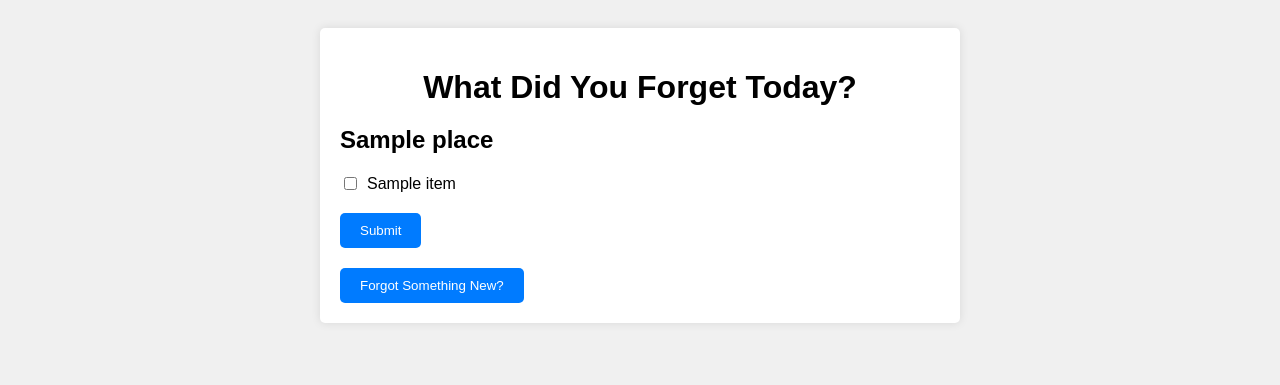
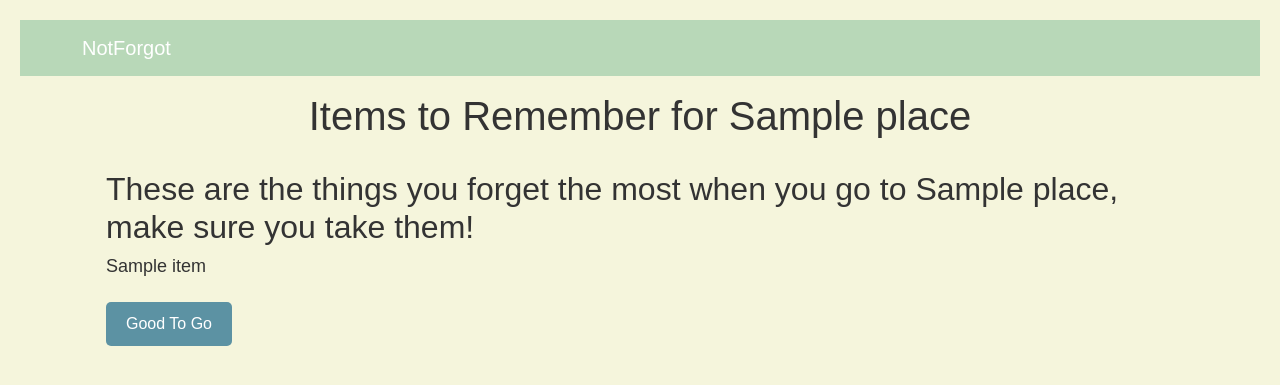
Before and after one commit to MedantSharan/HacklondonHackathon, a Django app: template tasks/templates/forgot_items.html in a window 1280 px wide. Shown: the top 385 px of the page. Run offline with Django 3.2, Linux system fonts and the light colour scheme; the template is opened without the code that fills it: most values are stand-ins (such as "Sample title", 1, 10 or a date in 2020); some libraries are stand-ins or nearby versions.

Commit message:
some ui, some breaks

```diff
--- a/static/custom.css
+++ b/static/custom.css
@@ -19,6 +19,8 @@
   min-height: 100vh;
   height: 100vh;
 }
+
+
 
 .vcenter-item{
     display: flex;
--- a/tasks/templates/forgot_items.html
+++ b/tasks/templates/forgot_items.html
@@ -1,146 +1,91 @@
-<!DOCTYPE html>
-<html lang="en">
-<head>
-    <meta charset="UTF-8">
-    <meta name="viewport" content="width=device-width, initial-scale=1.0">
-    <title>What Did You Forget Today?</title>
+{% extends 'base_content.html' %}
+
+{% block content %}
+
 <style>
     body {
         font-family: Arial, sans-serif;
-            background-color: #f0f0f0;
+        background-color: #f5f5dc; /* Beige background */
+        color: #333; /* Dark font color */
         padding: 20px;
     }
-        .container {
-            max-width: 600px;
-            margin: 0 auto;
-            background-color: #fff;
-            border-radius: 5px;
-            padding: 20px;
-            box-shadow: 0 0 10px rgba(0, 0, 0, 0.1);
-        }
+
     h1 {
         text-align: center;
-            margin-bottom: 20px;
+        margin-bottom: 30px; /* Increased margin for better spacing */
     }
+
     h2 {
         margin-top: 20px;
     }
+
+    h3 {
+        font-size: 18px; /* Font size */
+        margin-bottom: 5px; /* Adjusted margin for better spacing */
+    }
+
     ul {
         list-style-type: none;
         padding: 0;
     }
+
     li {
         margin-bottom: 10px;
     }
-        .checklist-item {
-            display: flex;
-            align-items: center;
-        }
-        .checklist-item input[type="checkbox"] {
-            margin-right: 10px;
-        }
+
     .submit-button {
         display: block;
         margin-top: 20px;
         padding: 10px 20px;
-            background-color: #007bff;
+        background-color: #5c92a3; /* Desired blue-green color */
         color: #fff;
         border: none;
         border-radius: 5px;
         cursor: pointer;
+        font-family: Arial, sans-serif; /* Font family */
+        font-size: 16px; /* Font size */
     }
-        /* Modal styles */
-        .modal {
-            display: none;
-            position: fixed;
-            z-index: 1;
-            left: 0;
-            top: 0;
-            width: 100%;
-            height: 100%;
-            overflow: auto;
-            background-color: rgba(0,0,0,0.4);
-            padding-top: 60px;
+
+    .submit-button:hover {
+        background-color: #47697b; /* Darker blue-green on hover */
     }
-        .modal-content {
-            background-color: #fefefe;
-            margin: 5% auto;
-            padding: 20px;
-            border: 1px solid #888;
-            width: 80%;
-        }
+
 </style>
-</head>
-<body>
+
 <div class="container">
-        <h1>What Did You Forget Today?</h1>
-        <h2>{{ place.name }}</h2>
-        <form method="post">
+    <div class="row">
+        <div class="col-12">
+            <h1>Items to Remember for {{ place.name }}</h1>
+            <h2>These are the things you forget the most when you go to {{ place.name }}, make sure you take them!</h2>
+            <form id="itemsForm" method="post">
                 {% csrf_token %}
                 <ul>
                     {% for item in items %}
-                <li class="checklist-item">
-                    <input type="checkbox" name="items[]" value="{{ item.id }}" {% if item.checked %}checked{% endif %}>
-                    <span>{{ item.name }}</span>
+                    <li>
+                        <label for="item_{{ item.id }}"><h3>{{ item.name }}</h3></label>
                     </li>
                     {% endfor %}
                 </ul>
-            <button type="submit" class="submit-button">Submit</button>
-            <button type="button" class="submit-button" id="forgot-new-btn">Forgot Something New?</button>
-        </form>
-    </div>
-
-    <!-- Modal -->
-    <div id="myModal" class="modal">
-        <div class="modal-content">
-            <span class="close">&times;</span>
-            <h2>Add New Item</h2>
-            <!-- Form to add new item -->
-            <form id="new-item-form">
-                <label for="new-item-name">Item Name:</label>
-                <input type="text" id="new-item-name" name="new-item-name">
-                <button type="submit" class="submit-button">Add</button>
+                <button type="button" id="goodToGoButton" class="submit-button">Good To Go</button>
             </form>
         </div>
     </div>
+</div>
 
+<script src="https://cdn.jsdelivr.net/npm/canvas-confetti@1.9.2/dist/confetti.browser.min.js"></script>
 <script>
-        // Get the modal
-        var modal = document.getElementById("myModal");
+document.getElementById('goodToGoButton').addEventListener('click', function() {
+    // Trigger the confetti
+    confetti({
+        particleCount: 100,
+        spread: 70,
+        origin: { y: 0.6 }
+    });
 
-        // Get the button that opens the modal
-        var btn = document.getElementById("forgot-new-btn");
-
-        // Get the <span> element that closes the modal
-        var span = document.getElementsByClassName("close")[0];
-
-        // When the user clicks on the button, open the modal
-        btn.onclick = function() {
-            modal.style.display = "block";
-        }
-
-        // When the user clicks on <span> (x), close the modal
-        span.onclick = function() {
-            modal.style.display = "none";
-        }
-
-        // When the user clicks anywhere outside of the modal, close it
-        window.onclick = function(event) {
-            if (event.target == modal) {
-                modal.style.display = "none";
-            }
-        }
-
-        // Submit the form to add a new item
-        document.getElementById("new-item-form").addEventListener("submit", function(event) {
-            event.preventDefault();
-            var newItemName = document.getElementById("new-item-name").value;
-            // You can handle the submission of the new item form here
-            // For example, you can use AJAX to send the form data to the server
-            console.log("New item name:", newItemName);
-            // Close the modal after submitting the form
-            modal.style.display = "none";
+    // Submit the form after a short delay
+    setTimeout(function() {
+        document.getElementById('itemsForm').submit();
+    }, 1000); // Adjust the delay here as needed
 });
 </script>
-</body>
-</html>
+{% endblock %}
--- a/tasks/templates/partials/navbar.html
+++ b/tasks/templates/partials/navbar.html
@@ -1,4 +1,10 @@
-<nav class="navbar navbar-expand-lg navbar-dark bg-dark mb-3">
+<style>
+  .bg-green {
+  background-color: #b8d8b8; /* Example of a green color */
+}
+
+</style>
+<nav class="navbar navbar-expand-lg navbar-dark bg-green mb-3">
   <div class="container">
     <a class="navbar-brand" href="{% url 'dashboard' %}">
       NotForgot
```
Also changed, not shown: tasks/templates/dashboard.html (+53 -47 lines), tasks/templates/remember_items.html (+50 -0 lines). Lines whose indentation alone changed are shown as unchanged.
